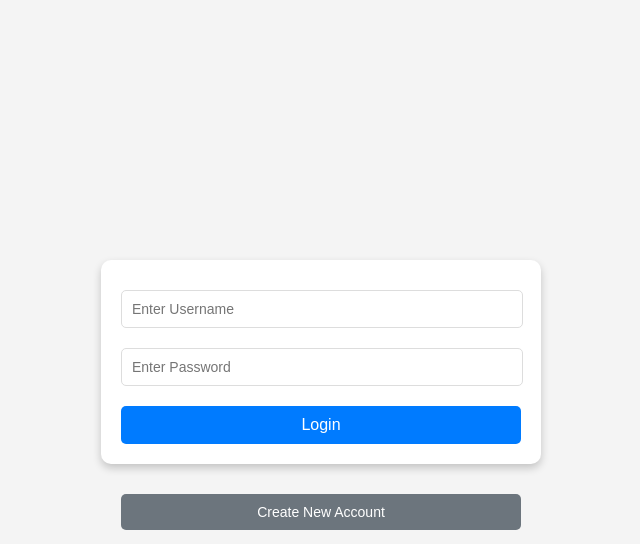
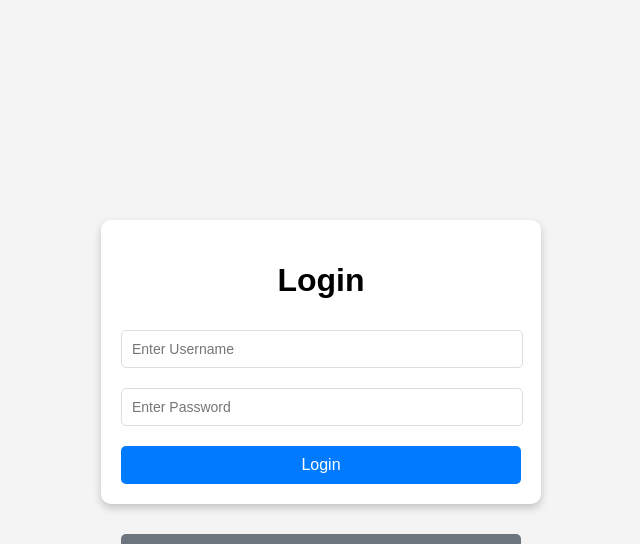
Before and after one commit to sstafford4/CSE108---Final-Project, a Flask app: page / in a window 1280 px wide. Shown: the top 544 px of the page, without its empty margins (319-959 px from the left). Run offline with Flask 3, Linux system fonts and the light colour scheme.

Commit message:
minor css changes

```diff
--- a/back-end/main.py
+++ b/back-end/main.py
@@ -513,8 +513,6 @@ def dislike_post(post_id):
         flash("You need to log in to dislike posts.")
         return redirect(url_for('login'))
 
-
-
 if __name__ == '__main__':
     with app.app_context():
         db.create_all()
--- a/back-end/static/login.css
+++ b/back-end/static/login.css
@@ -30,6 +30,10 @@ form input {
     border: 1px solid #ddd;
     border-radius: 5px;
     font-size: 14px;
+}
+
+form h1 {
+    text-align: center;
 }
 
 /* Form Buttons */
--- a/back-end/templates/login.html
+++ b/back-end/templates/login.html
@@ -16,6 +16,7 @@
 <body>
     <!-- Login Form -->
     <form action="/login" method="POST">
+        <h1>Login</h1>
         <input name="username" type="text" placeholder="Enter Username" required>
         <input name="password" type="password" placeholder="Enter Password" required>
         <button type="submit">Login</button>
```
